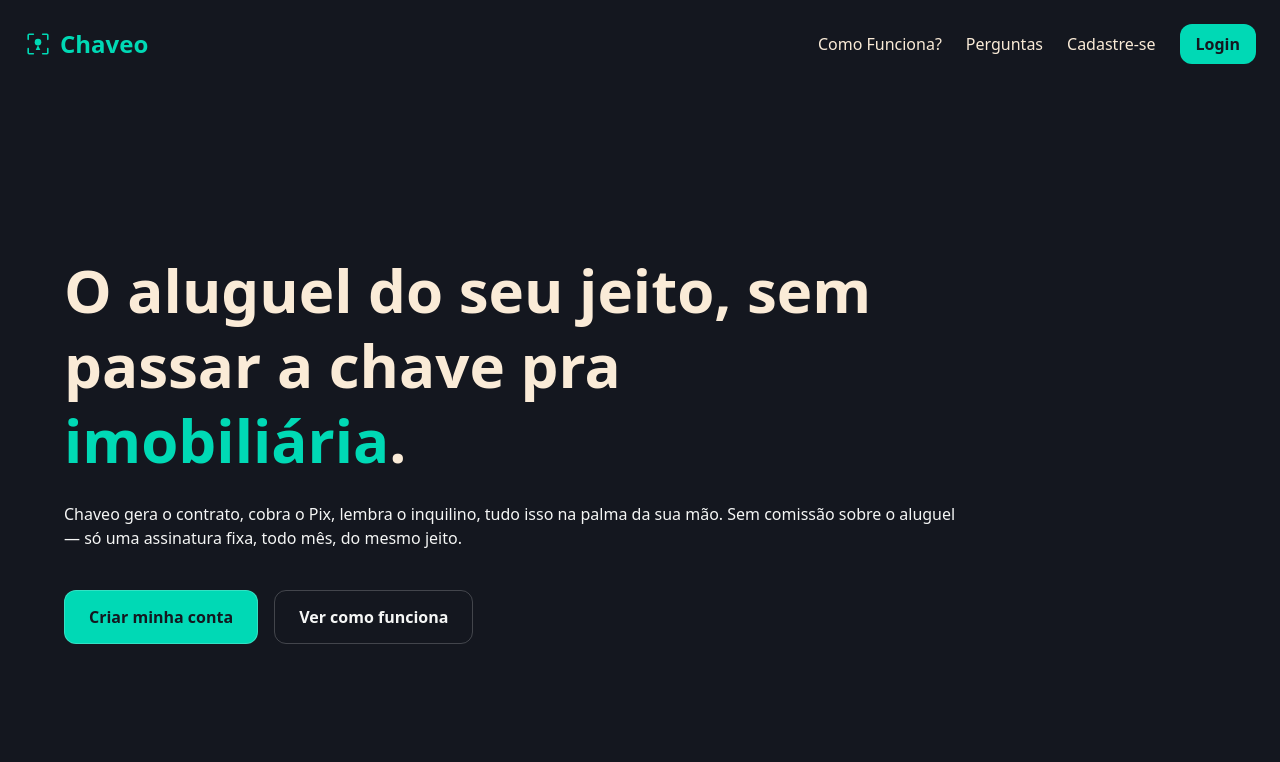
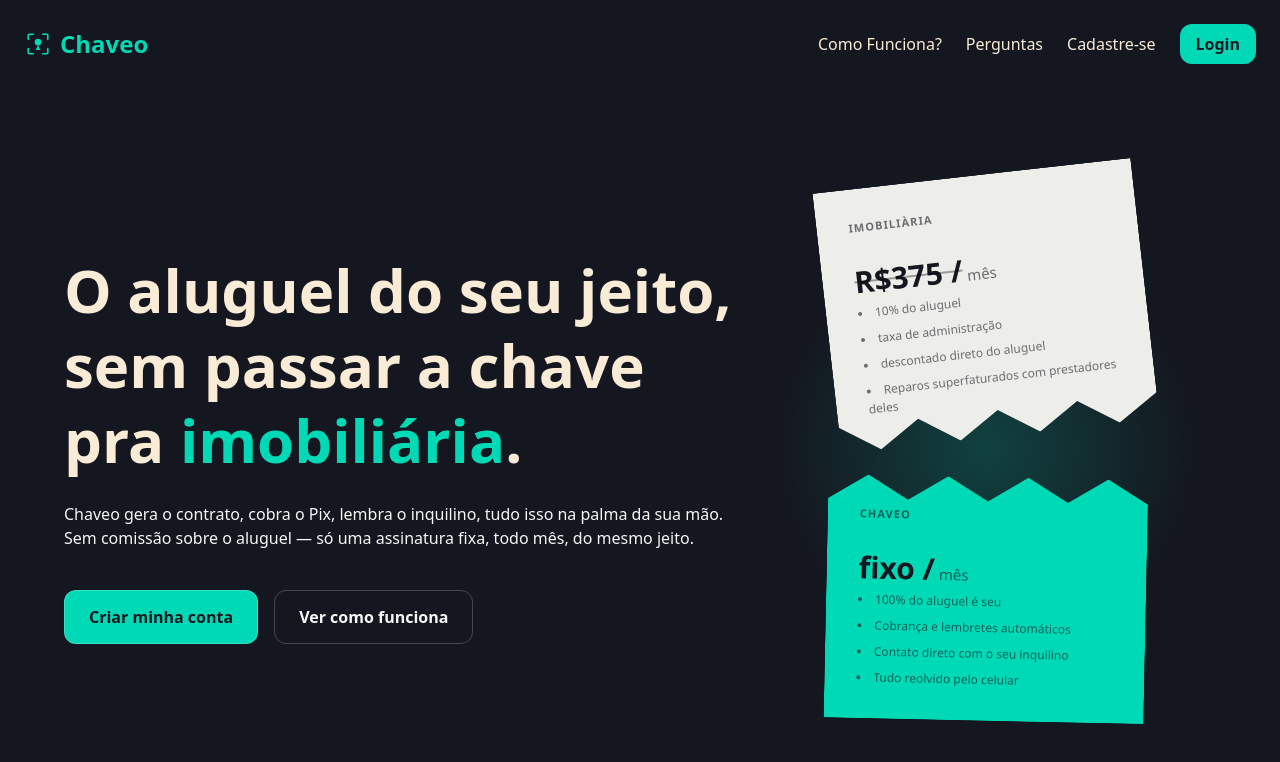
Before and after one commit to leo-furlan12/Chaveo, a Next.js app in the folder frontend/: page / in a window 1280 px wide. Shown: the top 762 px of the page. Built offline with nearby package versions, Linux system fonts and the light colour scheme.

Commit message:
feat: feito o recibo ao lado direito do texto (#3)

```diff
--- a/frontend/app/globals.css
+++ b/frontend/app/globals.css
@@ -55,7 +55,7 @@
   color: var(--color-teal);
 }
 
-
+/* texto lado esquerdo */
 
 
 .apresentacao {
@@ -107,3 +107,58 @@
 .btn-ver-funciona:hover {
   border-color: rgba(255, 255, 255, 0.5);
 }
+
+/*fim do texto lado esquerdo*/
+
+
+
+
+/* recibo lado direito*/
+
+.coluna-ilustracao{
+  @apply relative w-full flex justify-center items-center;
+}
+
+.brilho-fundo{
+  @apply absolute w-[420px] h-[420px] rounded-full pointer-events-none;
+  background: radial-gradient(circle, rgba(0,217,181,0.22) 0%, rgba(0,217,181,0) 70%);
+}
+
+.container-recibo{
+  @apply relative w-full max-w-[320px] flex flex-col gap-10 z-10;
+}
+
+.recibo-velho{
+  @apply flex flex-col p-8 shadow-2xl rotate-[-6.4deg];
+  background-color: #edeeea;
+  color: var(--color-ink);
+  clip-path: polygon(0% 0%, 100% 0%, 100% 90%, 87.5% 100%, 75% 90%, 62.5% 100%, 50% 90%, 37.5% 100%, 25% 90%, 12.5% 100%, 0% 90%);
+}
+
+.recibo-novo{
+  @apply flex flex-col p-8 shadow-2xl rotate-[1.2deg];
+  background-color: var(--color-teal);
+  color: var(--color-ink);
+  clip-path: polygon(0% 10%, 12.5% 0%, 25% 10%, 37.5% 0%, 50% 10%, 62.5% 0%, 75% 10%, 87.5% 0%, 100% 10%, 100% 100%, 0% 100%);
+}
+
+
+.etiqueta-recibo {
+  @apply font-bold leading-tight mb-8 text-[11px] tracking-widest opacity-60 mb-3;
+}
+
+.valor-riscado{
+  @apply font-bold text-3xl leading-none line-through decoration-black/35 decoration-2;
+}
+
+.valor-destaque{
+  @apply font-bold text-3xl leading-none;
+}
+
+.valor-riscado small,
+.valor-destaque small {
+  @apply text-[15px] font-medium opacity-60 ml-1 inline-block no-underline;
+}
+.subtexto-recibo{
+  @apply text-[12px] opacity-60 mt-2 list-item list-disc list-inside;
+}
--- a/frontend/app/page.tsx
+++ b/frontend/app/page.tsx
@@ -70,6 +70,28 @@
               </a>
             </div>
           </div>
+
+          <div className="coluna-ilustracao">
+            <div className="brilho-fundo"></div>
+            <div className="container-recibo">
+              <div className="recibo-velho">
+                <span className="etiqueta-recibo"> IMOBILIÀRIA</span>
+                <span className="valor-riscado"> R$375 /<small>mês</small></span>
+                <span className="subtexto-recibo"> 10% do aluguel</span>
+                <span className="subtexto-recibo"> taxa de administração</span>
+                <span className="subtexto-recibo"> descontado direto do aluguel</span>
+                <span className="subtexto-recibo"> Reparos superfaturados com prestadores deles</span>
+              </div>
+              <div className="recibo-novo">
+                <span className="etiqueta-recibo">CHAVEO</span>
+                <span className="valor-destaque"> fixo /<small>mês</small></span>
+                <span className="subtexto-recibo"> 100% do aluguel é seu</span>
+                <span className="subtexto-recibo"> Cobrança e lembretes automáticos</span>
+                <span className="subtexto-recibo"> Contato direto com o seu inquilino</span>
+                <span className="subtexto-recibo"> Tudo reolvido pelo celular</span>
+              </div>
+            </div>
+          </div>
         </section>
       </main>
     </>
```
